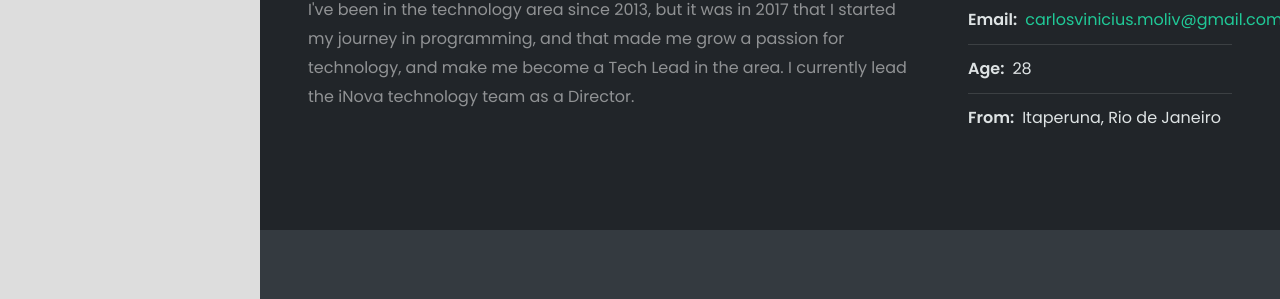
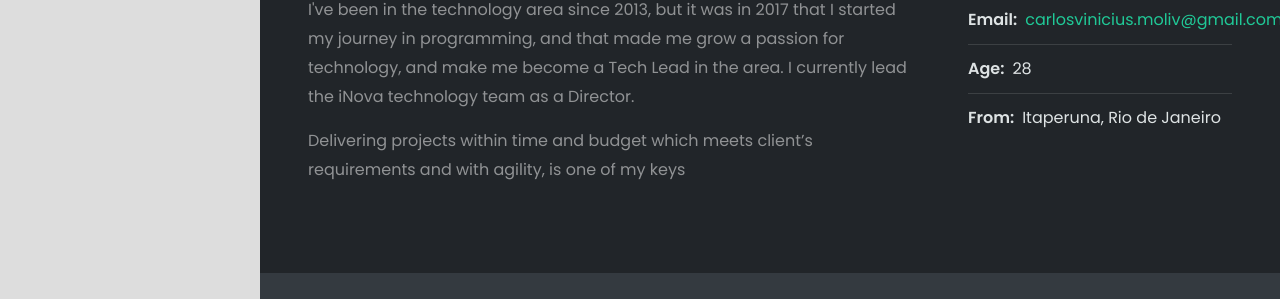
Before and after one commit to carlosmoliv/me, a plain HTML site: page index.html in a window 1280 px wide. Shown: the part 1145-1444 px from the top of the page. Drawn offline with Linux system fonts and the light colour scheme.

Commit message:
small text changes

```diff
--- a/index.html
+++ b/index.html
@@ -215,15 +215,9 @@
             </button>
           </div>
         </nav>
-        <!-- Navbar End -->
       </header>
-      <!-- Header End -->
-
-      <!-- Content
-  ============================================= -->
+
       <div id="content" role="main">
-        <!-- Intro
-    ============================================= -->
         <section id="home">
           <div class="hero-wrap">
             <div class="hero-mask opacity-8 bg-dark"></div>
@@ -253,12 +247,9 @@
                   <div class="col-12 text-center">
                     <div class="typed-strings">
                       <p>I'm Carlos Vinicius.</p>
-
-                      <!-- <p>I'm a Director of Technology.</p> -->
-
+                      <p>I'm a Passionate about Technology.</p>
                       <p>I'm a Tech Lead.</p>
                       <!-- <p>I'm a Full-Stack Developer.</p> -->
-                      <p>I'm a Passionate about Technology.</p>
                     </div>
                     <p class="text-7 font-weight-500 text-white mb-2 mb-md-3">
                       Welcome
@@ -304,13 +295,9 @@
             </div>
           </div>
         </section>
-        <!-- Intro end -->
-
-        <!-- About
-    ============================================= -->
+
         <section id="about" class="section bg-dark-1">
           <div class="container px-lg-5">
-            <!-- Heading -->
             <div class="position-relative d-flex text-center mb-5">
               <h2
                 class="
@@ -345,7 +332,6 @@
                 ></span>
               </p>
             </div>
-            <!-- Heading end-->
 
             <div class="row">
               <div class="col-lg-8 text-center text-lg-left">
@@ -362,12 +348,10 @@
                   as a Director.
                 </p>
 
-                <!-- <p class="text-white-50">
-                  Delivering work within time and budget which meets client’s
-                  requirements is our moto. Lorem Ipsum has been the industry's
-                  standard dummy text ever when an unknown printer took a
-                  galley.
-                </p> -->
+                <p class="text-white-50">
+                  Delivering projects within time and budget which meets
+                  client’s requirements and with agility, is one of my keys
+                </p>
               </div>
               <div class="col-lg-4 mt-5 mt-lg-0">
                 <div class="pl-4">
@@ -526,87 +510,6 @@
                       <p class="text-white-50 mb-0">Information coming soon!</p>
                     </div>
                   </div>
-
-                  <!-- <div class="col-md-6">
-                    <div class="featured-box style-3 mb-5">
-                      <div
-                        class="
-                          featured-box-icon
-                          text-primary
-                          bg-dark-1
-                          shadow-sm
-                          rounded
-                        "
-                      >
-                        <i class="fas fa-pencil-ruler"></i>
-                      </div>
-                      <h3 class="text-white">UI/UX Design</h3>
-                      <p class="text-white-50 mb-0">
-                        Lisque persius interesset his et, in quot quidam
-                        persequeris vim, ad mea essent possim iriure.
-                      </p>
-                    </div>
-                  </div> -->
-                  <!-- <div class="col-md-6">
-                    <div class="featured-box style-3 mb-5">
-                      <div
-                        class="
-                          featured-box-icon
-                          text-primary
-                          bg-dark-1
-                          shadow-sm
-                          rounded
-                        "
-                      >
-                        <i class="fas fa-paint-brush"></i>
-                      </div>
-                      <h3 class="text-white">App Design &amp; Develop</h3>
-                      <p class="text-white-50 mb-0">
-                        Lisque persius interesset his et, in quot quidam
-                        persequeris vim, ad mea essent possim iriure.
-                      </p>
-                    </div>
-                  </div> -->
-                  <!-- <div class="col-md-6">
-                    <div class="featured-box style-3 mb-5 mb-md-0">
-                      <div
-                        class="
-                          featured-box-icon
-                          text-primary
-                          bg-dark-1
-                          shadow-sm
-                          rounded
-                        "
-                      >
-                        <i class="fas fa-chart-area"></i>
-                      </div>
-                      <h3 class="text-white">Business Analysis</h3>
-                      <p class="text-white-50 mb-0">
-                        Lisque persius interesset his et, in quot quidam
-                        persequeris vim, ad mea essent possim iriure.
-                      </p>
-                    </div>
-                  </div> -->
-                  <!-- <div class="col-md-6">
-                    <div class="featured-box style-3 mb-0">
-                      <div
-                        class="
-                          featured-box-icon
-                          text-primary
-                          bg-dark-1
-                          shadow-sm
-                          rounded
-                        "
-                      >
-                        <i class="fas fa-bullhorn"></i>
-                      </div>
-                      <h3 class="text-white">SEO Marketing</h3>
-                      <p class="text-white-50 mb-0">
-                        Lisque persius interesset his et, in quot quidam
-                        persequeris vim, ad mea essent possim iriure.
-                      </p>
-                    </div>
-                  </div> -->
                 </div>
               </div>
             </div>
@@ -697,9 +600,7 @@
                 <h2 class="text-6 text-white font-weight-600 mb-4">
                   My Experience
                 </h2>
-                <!-- <p style="color: #20c997">
-                  Information about my education coming soon!
-                </p> -->
+
                 <div class="border border-dark rounded p-4 mb-4">
                   <p class="badge badge-danger text-2 font-weight-400">
                     2020 - Present
```
